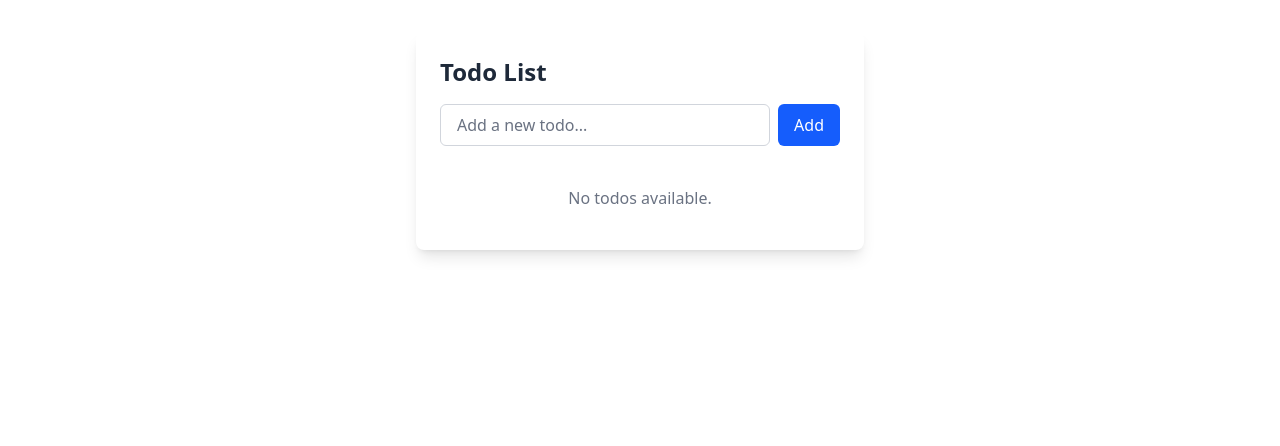
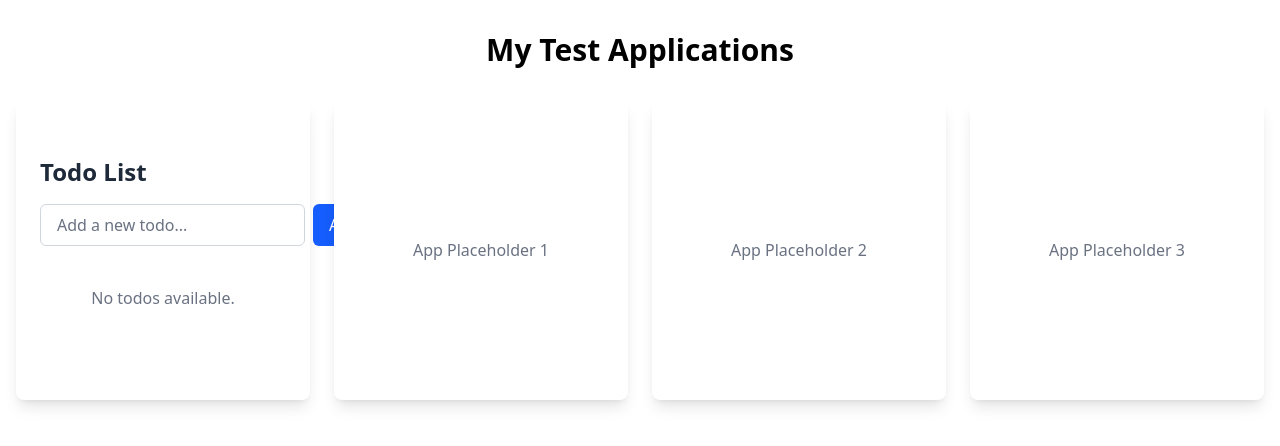
Before and after one commit to TobiasFG/astro-svelte-comparison, a SvelteKit app in the folder sveltekit/: page / in a window 1280 px wide. Shown: the top 446 px of the page. Built offline with nearby package versions, Linux system fonts and the light colour scheme.

Commit message:
Separation and cleanup

```diff
--- /dev/null
+++ b/sveltekit/src/lib/components/TodoApp.svelte
@@ -0,0 +1,21 @@
+<script lang="ts">
+    import { initTodoStore } from "$lib/stores/todo-store.svelte";
+    import TodoForm from "./TodoForm.svelte";
+    import TodoList from "./TodoList.svelte";
+
+    // Initialize the TodoStore
+    const TodoStore = initTodoStore();
+</script>
+
+<div class="max-w-md mx-auto mt-8 p-6">
+    <h1 class="text-2xl font-bold text-gray-800 mb-4">Todo List</h1>
+
+    <TodoForm onSubmit={(todo) => TodoStore.add(todo)} />
+
+    <TodoList
+        todos={TodoStore.todos}
+        isLoading={TodoStore.isLoading}
+        onToggleComplete={(id) => TodoStore.toggleComplete(id)}
+        onRemove={(id) => TodoStore.remove(id)}
+    />
+</div>
--- /dev/null
+++ b/sveltekit/src/lib/components/TodoForm.svelte
@@ -0,0 +1,36 @@
+<script lang="ts">
+    import { enhance } from "$app/forms";
+
+    const { onSubmit } = $props<{
+        onSubmit: (todo: string) => void;
+    }>();
+
+    let newTodo = $state("");
+
+    function handleSubmit(e: Event) {
+        e.preventDefault();
+        if (newTodo.trim()) {
+            onSubmit(newTodo.trim());
+            newTodo = ""; // Clear the input after submission
+        }
+    }
+</script>
+
+<form
+    class="mb-6 flex gap-2"
+    onsubmit={handleSubmit}
+    use:enhance
+>
+    <input
+        type="text"
+        bind:value={newTodo}
+        placeholder="Add a new todo..."
+        class="flex-1 px-4 py-2 border border-gray-300 rounded-md focus:outline-none focus:ring-2 focus:ring-blue-500"
+    />
+    <button
+        type="submit"
+        class="px-4 py-2 bg-blue-600 text-white font-medium rounded-md hover:bg-blue-700 focus:outline-none focus:ring-2 focus:ring-blue-500"
+    >
+        Add
+    </button>
+</form>
--- /dev/null
+++ b/sveltekit/src/lib/components/TodoItem.svelte
@@ -0,0 +1,38 @@
+<script lang="ts">
+    import type { Todo } from '$lib/stores/todo-store.svelte';
+
+    const { todo, onToggleComplete, onRemove } = $props<{
+        todo: Todo;
+        onToggleComplete: (id: string) => void;
+        onRemove: (id: string) => void;
+    }>();
+</script>
+
+<div class="p-3 bg-gray-50 rounded-md shadow hover:shadow-md transition-shadow flex items-center justify-between">
+    <h2 class="text-lg font-medium text-gray-700" class:line-through={todo.completed}>{todo.title}</h2>
+    <div class="flex gap-2">
+        <button
+            class="p-1 text-gray-500 hover:text-blue-600 transition-colors"
+            onclick={() => onToggleComplete(todo.id)}
+        >
+            {#if todo.completed}
+                <svg xmlns="http://www.w3.org/2000/svg" class="h-5 w-5" fill="none" viewBox="0 0 24 24" stroke="currentColor">
+                    <path stroke-linecap="round" stroke-linejoin="round" stroke-width="2" d="M5 13l4 4L19 7" />
+                </svg>
+            {:else}
+                <svg xmlns="http://www.w3.org/2000/svg" class="h-5 w-5" fill="none" viewBox="0 0 24 24" stroke="currentColor">
+                    <path stroke-linecap="round" stroke-linejoin="round" stroke-width="2" d="M20 12H4" />
+                </svg>
+            {/if}
+        </button>
+        <button
+            aria-label="Delete todo"
+            class="p-1 text-gray-500 hover:text-red-600 transition-colors"
+            onclick={() => onRemove(todo.id)}
+        >
+            <svg xmlns="http://www.w3.org/2000/svg" class="h-5 w-5" fill="none" viewBox="0 0 24 24" stroke="currentColor">
+                <path stroke-linecap="round" stroke-linejoin="round" stroke-width="2" d="M19 7l-.867 12.142A2 2 0 0116.138 21H7.862a2 2 0 01-1.995-1.858L5 7m5 4v6m4-6v6m1-10V4a1 1 0 00-1-1h-4a1 1 0 00-1 1v3M4 7h16" />
+            </svg>
+        </button>
+    </div>
+</div>
--- /dev/null
+++ b/sveltekit/src/lib/components/TodoList.svelte
@@ -0,0 +1,36 @@
+<script lang="ts">
+    import type { Todo } from '$lib/stores/todo-store.svelte';
+    import TodoItem from './TodoItem.svelte';
+
+    const { todos, isLoading, onToggleComplete, onRemove } = $props<{
+        todos: Todo[];
+        isLoading: boolean;
+        onToggleComplete: (id: string) => void;
+        onRemove: (id: string) => void;
+    }>();
+</script>
+
+<div class="space-y-3">
+    {#if isLoading}
+        <!-- Loading skeleton UI -->
+        <div class="animate-pulse">
+            {#each Array(3) as _, i}
+                <div class="p-3 bg-gray-100 rounded-md shadow mb-3">
+                    <div class="h-5 bg-gray-200 rounded w-3/4"></div>
+                </div>
+            {/each}
+        </div>
+    {:else}
+        {#each todos as todo}
+            <TodoItem
+                {todo}
+                {onToggleComplete}
+                {onRemove}
+            />
+        {/each}
+
+        {#if todos.length === 0}
+            <p class="text-gray-500 text-center py-4">No todos available.</p>
+        {/if}
+    {/if}
+</div>
--- a/sveltekit/src/routes/+page.svelte
+++ b/sveltekit/src/routes/+page.svelte
@@ -1,93 +1,27 @@
 <script lang="ts">
-    import { initTodoStore } from "$lib/stores/todo-store.svelte";
-    import { enhance } from "$app/forms";
-
-    const TodoStore = initTodoStore();
-
-    // State for the new todo input
-    let newTodo = $state("");
-
-    // Form action handler
-    function addTodo() {
-        if (newTodo.trim()) {
-            TodoStore.add(newTodo.trim());
-            newTodo = ""; // Clear the input after submission
-        }
-    }
+    import TodoApp from "$lib/components/TodoApp.svelte";
 </script>
 
+<div class="container mx-auto px-4 py-8">
+    <h1 class="text-3xl font-bold text-center mb-8">My Test Applications</h1>
 
-<div class="max-w-md mx-auto mt-8 p-6 bg-white rounded-lg shadow-lg">
-    <h1 class="text-2xl font-bold text-gray-800 mb-4">Todo List</h1>
+    <div class="grid grid-cols-1 sm:grid-cols-2 lg:grid-cols-3 xl:grid-cols-4 gap-6">
+        <!-- Todo App -->
+        <div class="bg-white rounded-lg shadow-lg ">
+            <TodoApp />
+        </div>
 
-    <!-- Todo input form -->
-    <form
-        class="mb-6 flex gap-2"
-        onsubmit={(e) => {
-            e.preventDefault();
-            addTodo();
-        }}
-        use:enhance
-    >
-        <input
-            type="text"
-            bind:value={newTodo}
-            placeholder="Add a new todo..."
-            class="flex-1 px-4 py-2 border border-gray-300 rounded-md focus:outline-none focus:ring-2 focus:ring-blue-500"
-        />
-        <button
-            type="submit"
-            class="px-4 py-2 bg-blue-600 text-white font-medium rounded-md hover:bg-blue-700 focus:outline-none focus:ring-2 focus:ring-blue-500"
-        >
-            Add
-        </button>
-    </form>
+        <!-- Placeholder for additional apps -->
+        <div class="flex items-center justify-center bg-white rounded-lg shadow-lg p-6 min-h-[300px] ">
+            <p class="text-gray-500 text-center">App Placeholder 1</p>
+        </div>
 
-    <div class="space-y-3">
-        {#if TodoStore.isLoading}
-            <!-- Loading skeleton UI -->
-            <div class="animate-pulse">
-                {#each Array(3) as _, i}
-                    <div class="p-3 bg-gray-100 rounded-md shadow mb-3">
-                        <div class="h-5 bg-gray-200 rounded w-3/4"></div>
-                    </div>
-                {/each}
-            </div>
-        {:else}
-            {#each TodoStore.todos as todo}
-                <div class="p-3 bg-gray-50 rounded-md shadow hover:shadow-md transition-shadow flex items-center justify-between">
-                    <h2 class="text-lg font-medium text-gray-700" class:line-through={todo.completed}>{todo.title}</h2>
-                    <div class="flex gap-2">
-                        <button
-                            class="p-1 text-gray-500 hover:text-blue-600 transition-colors"
-                            onclick={() => TodoStore.toggleComplete(todo.id)}
-                        >
-                            {#if todo.completed}
-                                <svg xmlns="http://www.w3.org/2000/svg" class="h-5 w-5" fill="none" viewBox="0 0 24 24" stroke="currentColor">
-                                    <path stroke-linecap="round" stroke-linejoin="round" stroke-width="2" d="M5 13l4 4L19 7" />
-                                </svg>
-                            {:else}
-                                <svg xmlns="http://www.w3.org/2000/svg" class="h-5 w-5" fill="none" viewBox="0 0 24 24" stroke="currentColor">
-                                    <path stroke-linecap="round" stroke-linejoin="round" stroke-width="2" d="M20 12H4" />
-                                </svg>
-                            {/if}
-                        </button>
-                        <button
-                            aria-label="Delete todo"
-                            class="p-1 text-gray-500 hover:text-red-600 transition-colors"
-                            onclick={() => TodoStore.remove(todo.id)}
-                        >
-                            <svg xmlns="http://www.w3.org/2000/svg" class="h-5 w-5" fill="none" viewBox="0 0 24 24" stroke="currentColor">
-                                <path stroke-linecap="round" stroke-linejoin="round" stroke-width="2" d="M19 7l-.867 12.142A2 2 0 0116.138 21H7.862a2 2 0 01-1.995-1.858L5 7m5 4v6m4-6v6m1-10V4a1 1 0 00-1-1h-4a1 1 0 00-1 1v3M4 7h16" />
-                            </svg>
-                        </button>
-                    </div>
-                </div>
-            {/each}
+        <div class="flex items-center justify-center bg-white rounded-lg shadow-lg p-6 min-h-[300px] ">
+            <p class="text-gray-500 text-center">App Placeholder 2</p>
+        </div>
 
-            {#if TodoStore.todos.length === 0}
-                <p class="text-gray-500 text-center py-4">No todos available.</p>
-            {/if}
-        {/if}
+        <div class="flex items-center justify-center bg-white rounded-lg shadow-lg p-6 min-h-[300px] ">
+            <p class="text-gray-500 text-center">App Placeholder 3</p>
+        </div>
     </div>
 </div>
```
